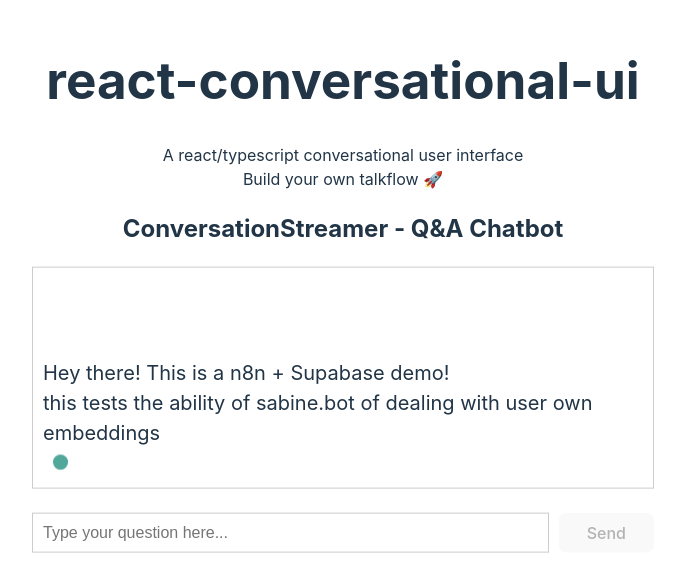
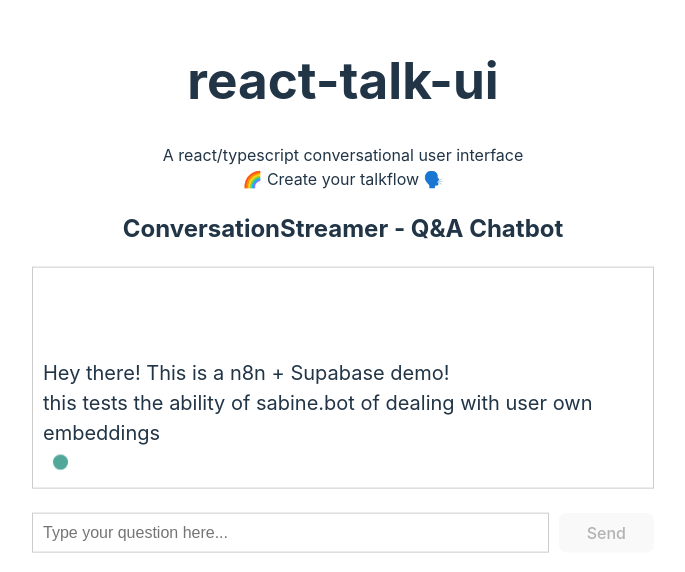
Before and after one commit to Damianofds/react-talky-ui, a React (Vite) app: page / in a window 1280 px wide. Shown: the part 228-800 px from the top of the page, without its empty margins (297-982 px from the left). Built offline with nearby package versions, Linux system fonts and the light colour scheme.

Commit message:
showcase page

```diff
--- a/index.html
+++ b/index.html
@@ -4,7 +4,7 @@
     <meta charset="UTF-8" />
     <link rel="icon" type="image/svg+xml" href="/favicon.ico" />
     <meta name="viewport" content="width=device-width, initial-scale=1.0" />
-    <title>Vite + React + TS</title>
+    <title>react-talk-ui 🌈 create your talkflow</title>
   </head>
   <body>
     <div id="root"></div>
--- a/src/App.tsx
+++ b/src/App.tsx
@@ -18,9 +18,9 @@
   return (
     <>
       <div className="App">
-        <h1>react-conversational-ui </h1>
+        <h1>react-talk-ui </h1>
         <div>A react/typescript conversational user interface</div>
-        <div>Build your own talkflow 🚀</div>
+        <div>🌈 Create your talkflow 🗣️</div>
         <h2>ConversationStreamer - Q&A Chatbot</h2>
         <ConversationStreamer jsonUrl='/conversation-personal-ai.json' chatHeight='200px' chatWidth='90vw' aiMessage={newMessage} aiMessageType={newMessageType}/>
         <br/>
```
